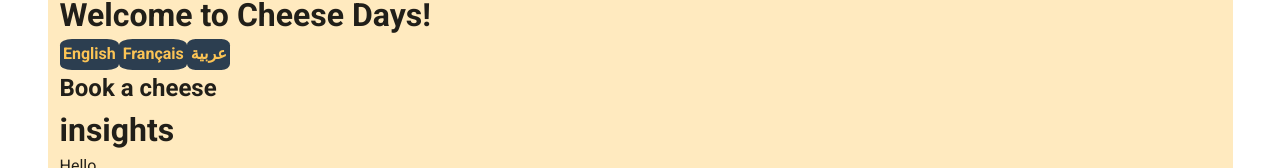
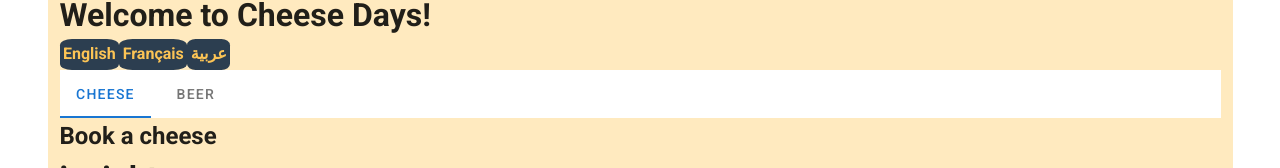
Before and after one commit to Evie-Skinner18/CheeseDays, a Vue app: page / in a window 1280 px wide. Shown: the part 227-395 px from the top of the page. Built offline with nearby package versions, Linux system fonts and the light colour scheme.

Commit message:
Added v-tabs. Next step is to make form reuseable for both cheese and beer, with a tab to swap between them

```diff
--- a/src/components/CheeseSection.vue
+++ b/src/components/CheeseSection.vue
@@ -1,13 +1,17 @@
 <template>
   <v-container class="cheese-section">
     <img alt="Photo of a cheese" class="cheese-image" src="https://upload.wikimedia.org/wikipedia/commons/thumb/3/3f/Mahon_Cheese.JPG/1200px-Mahon_Cheese.JPG">
-    <!-- for the real thing we should use component interpolation with the i18n functional component to avoid XSS attacks. Not sure I understand how to do this yet -->
     <h1>{{ $t('welcome') }}</h1>
     <button v-for="language in languages" :key="language.title" @click="changeLocale(language.language)" class="language-button">
       {{ language.title }}
     </button>
+
+    <v-tabs>
+      <v-tab>Cheese</v-tab>
+      <v-tab>Beer</v-tab>
+    </v-tabs>
+
     <h2>{{ $t('book-a-cheese') }}</h2>
-    <!-- for R to L languages, the plural must be on the left -->
     <h1>{{ $tc('insight', 2) }}</h1>
     <HelloI18n />
     <h1>Add a beer to your cheese!</h1>
```
